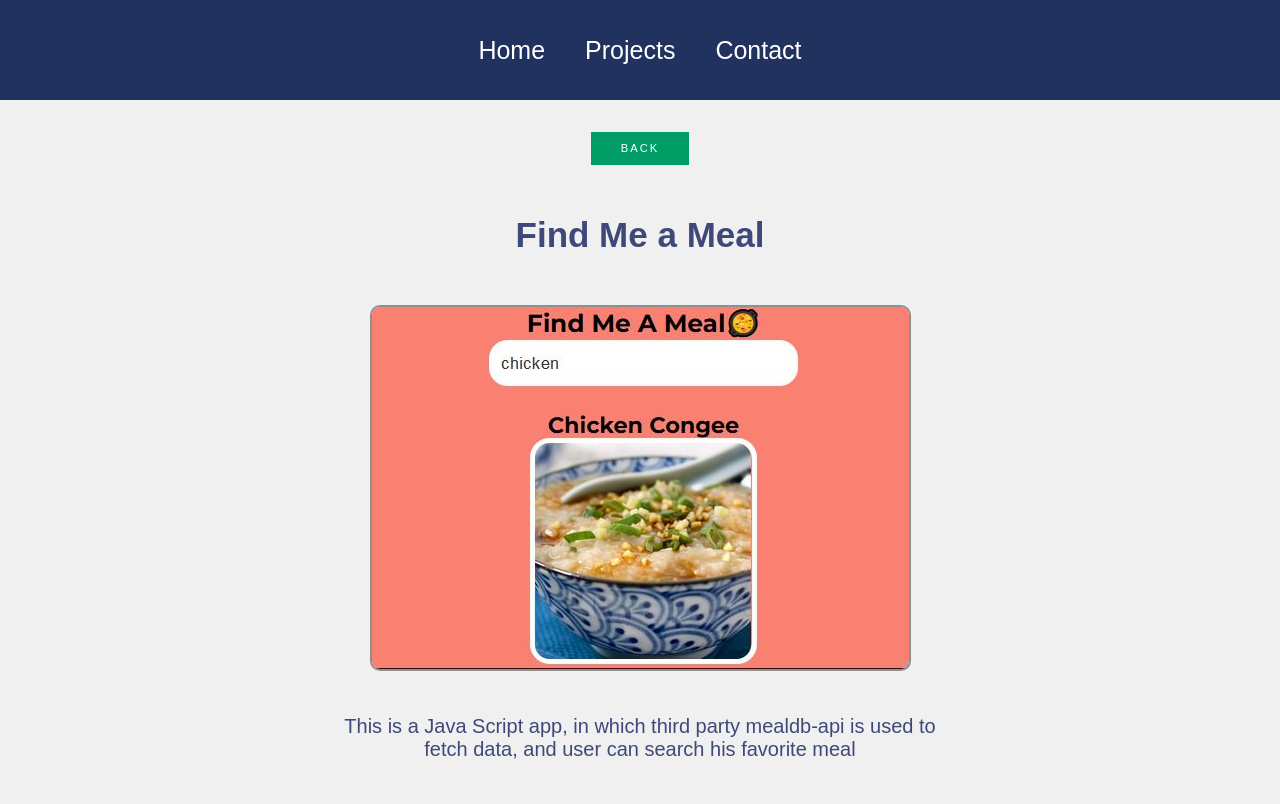
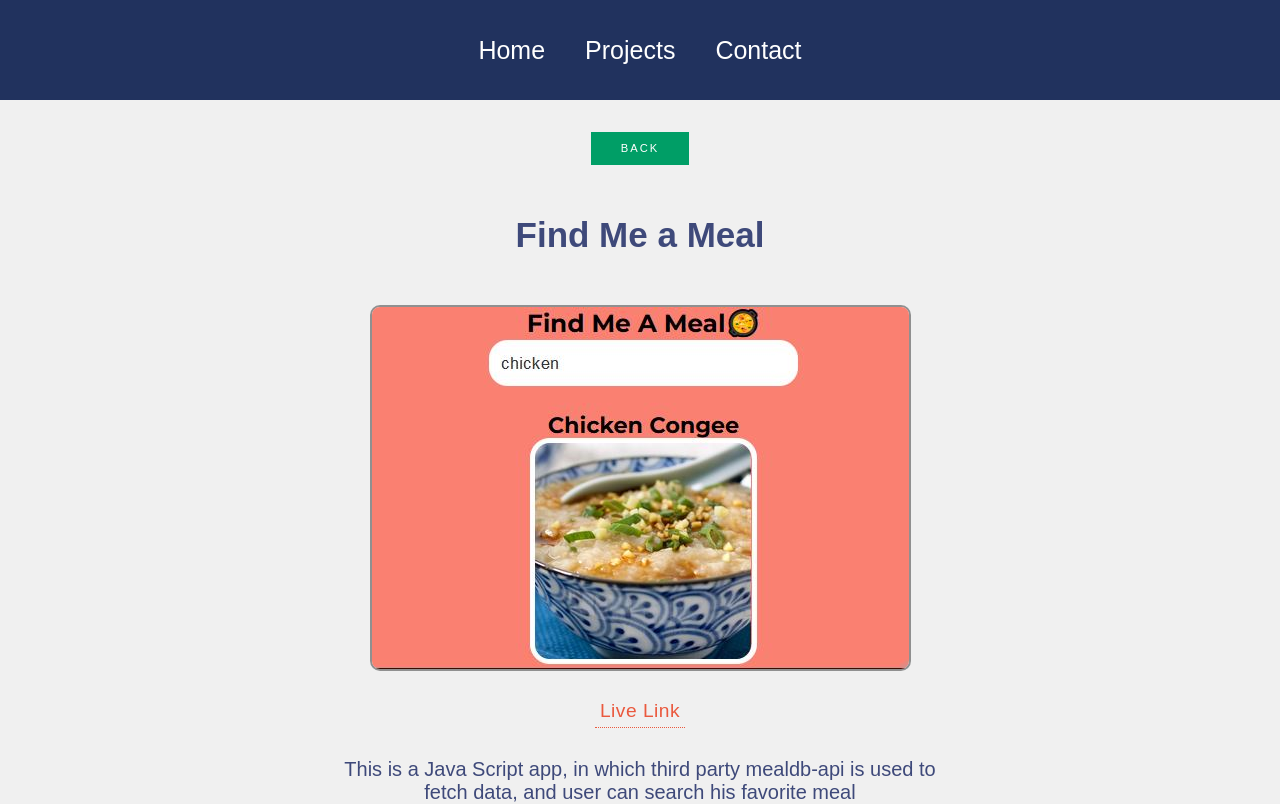
Before and after one commit to skininja673/Portfolio-React, a React (Create React App) app: page /project/1 in a window 1280 px wide. Shown: the top 804 px of the page. Built offline with nearby package versions, Linux system fonts and the light colour scheme.

Commit message:
adding live link

```diff
--- a/src/App.css
+++ b/src/App.css
@@ -273,3 +273,14 @@ body {
 #back-btn {
     font-size: 0.7rem;
 }
+
+.liveLink {
+    text-decoration: none;
+    margin: 0px 2px;
+    font-size: 1.2rem;
+    color: var(--orangeColor);
+    padding: 5px;
+    border-bottom: 1px dotted var(--orangeColor);
+    letter-spacing: 0.5px;
+    display: inline-block;
+}
--- a/src/components/Footer.js
+++ b/src/components/Footer.js
@@ -27,7 +27,7 @@ function Footer() {
                     href='https://junocollege.com/'
                     target='_blank'
                     rel='noreferrer'
-                    className='collegeLink'
+                    className='liveLink'
                 >
                     Juno College
                 </a>
--- a/src/pages/ProjectDisplay.js
+++ b/src/pages/ProjectDisplay.js
@@ -20,6 +20,9 @@ function ProjectDisplay() {
                 </a>
             </div>
 
+            <a href={liveLink} className='liveLink liveLink2'>
+                Live Link
+            </a>
             <p>{about}</p>
 
             <div className='link-container'>
--- a/src/styles/Footer.css
+++ b/src/styles/Footer.css
@@ -22,16 +22,6 @@
     letter-spacing: 1.3px;
 }
 
-.collegeLink {
-    text-decoration: none;
-    margin: 0px 2px;
-    font-size: 1.2rem;
-    color: var(--orangeColor);
-    padding: 5px;
-    border-bottom: 1px dotted var(--orangeColor);
-    letter-spacing: 0.5px;
-    display: inline-block;
-}
 @media only screen and (max-width: 600px) {
     .footer svg {
         font-size: 50px;
--- a/src/styles/ProjectDisplay.css
+++ b/src/styles/ProjectDisplay.css
@@ -51,6 +51,18 @@
     margin: 20px auto;
 }
 
+.liveLink2 {
+    /* border: 1px dotted var(--orangeColor); */
+    border-bottom: 1px dotted;
+    margin-bottom: 10px;
+    transition: 0.4s all;
+}
+.liveLink2:hover {
+    border: 1.5px dotted var(--orangeColor);
+    color: var(--whiteColor);
+    background-color: var(--orangeColor);
+}
+
 /* ------------------- */
 @media only screen and (max-width: 826px) {
     .project p {
```
